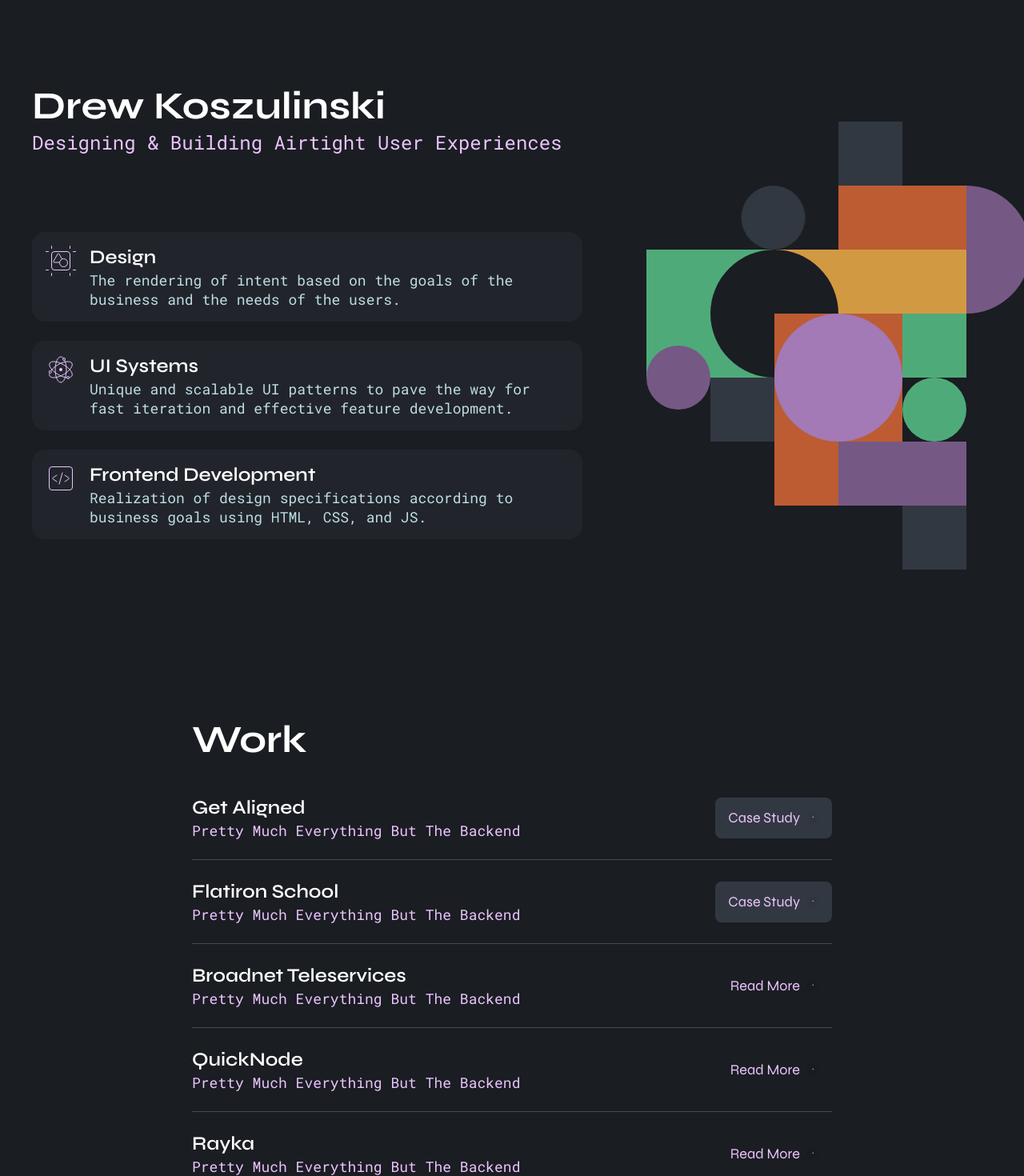
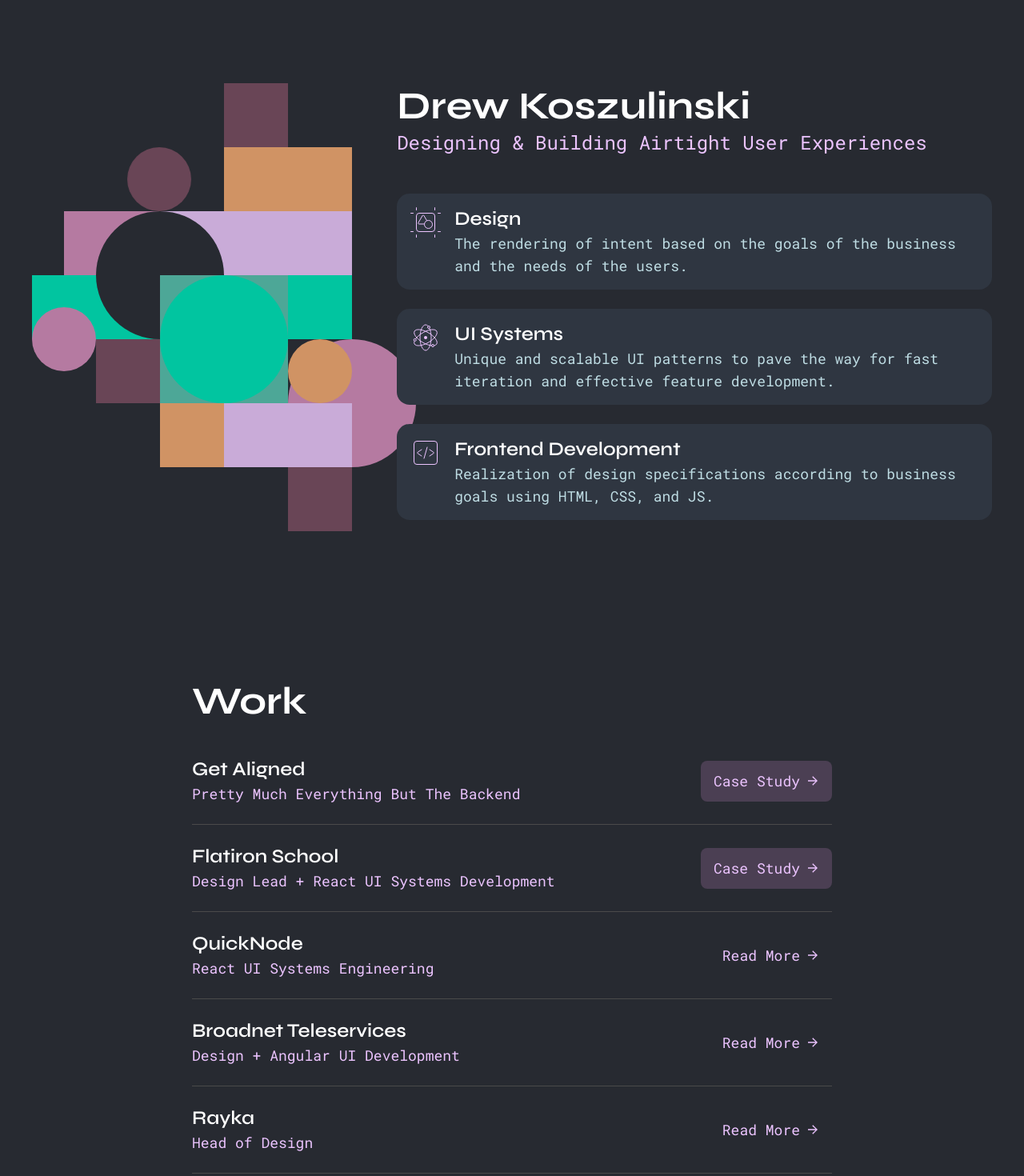
Before and after one commit to drewkoszulinski/dkosco-2024, a Next.js app: page / in a window 1280 px wide. Shown: the top 1470 px of the page at 80% size. Built offline with nearby package versions, Linux system fonts and the light colour scheme.

Commit message:
finished first pass on home page

```diff
--- /dev/null
+++ b/src/app/components/BioSection/BioSection.tsx
@@ -0,0 +1,50 @@
+import classNames from "classnames";
+import { Text } from "../Text";
+import { Button } from "../Button";
+import Image from "next/image";
+
+export const BioSection = () => {
+  return (
+    <div
+      className={classNames(
+        "flex flex-col w-full max-w-[50rem] py-8 pl-10 pr-36 bg-[var(--color-bg-secondary)] mx-auto rounded-xxl relative"
+      )}
+    >
+      <div className={classNames("mb-8")}>
+        <div className={classNames("mb-4")}>
+          <Text size="lg" as="h3">
+            Drew Koszulinski
+          </Text>
+          <Text color="highlight" as="h4" isMono>
+            Product Designer & Frontend Engineer
+          </Text>
+        </div>
+        <Text color="secondary">
+          Over the last decade, I have had the pleasure of refining my
+          methodology for designing and building reliable, scalable, and
+          repeatable user interfaces. At the center of this is the intersection
+          of business goals with the needs and expectations of the user. On the
+          outside is an elegant, accessible, and robust user experience. If
+          there’s anything I can help with, please get in touch!
+        </Text>
+      </div>
+      <div
+        className={classNames(
+          "absolute -top-4 -right-20 w-64 h-64 shadow-lg rounded-full bg-[var(--color-bg-secondary)] overflow-hidden border-[6px] border-[var(--color-bg-secondary)]"
+        )}
+      >
+        <Image
+          src="/bio-image.png"
+          fill
+          alt="A photo of Drew Koszulinski and his wife, product designer Zoë Knight"
+        />
+      </div>
+      <Button
+        href="https://drew61.typeform.com/to/dysVVM?typeform-source=dkos.co"
+        label="Send me a message"
+        rightAccessory="send"
+        variant="primary"
+      />
+    </div>
+  );
+};
--- /dev/null
+++ b/src/app/components/BioSection/index.ts
@@ -0,0 +1 @@
+export { BioSection } from './BioSection'
--- a/src/app/components/Button/Button.tsx
+++ b/src/app/components/Button/Button.tsx
@@ -3,6 +3,7 @@
 import classNames from "classnames";
 import Link from "next/link";
 import { Icon, IconNameProps } from "../Icon";
+import { roboto_mono } from "@/app/fonts";
 
 interface ButtonProps {
   label: string;
@@ -20,8 +21,9 @@
   const { variant = "primary", label, onClick, isDisabled, href } = props;
 
   const buttonClasses = classNames(
-    "transition-sm min-w-max rounded-md py-3 px-4",
+    "transition-sm min-w-max max-w-max rounded-md py-3 px-4",
     styles["button"],
+    roboto_mono.className,
     {
       [styles["button-primary"]]: variant === "primary" && !isDisabled,
       [styles["button-secondary"]]: variant === "secondary" && !isDisabled,
--- a/src/app/components/HeroAnimation/HeroAnimation.module.css
+++ b/src/app/components/HeroAnimation/HeroAnimation.module.css
@@ -1,10 +1,11 @@
 .animation-wrapper {
-  width: 25rem;
+  width: 46rem;
   height: 35rem;
-  margin-left: auto;
-  margin-right: 2rem;
-  margin-top: 7rem;
-  /* margin-right: var(--dimension-2); */
+  /* opacity: 0.8; */
+  z-index: -10;
+  /* margin-right: 4rem; */
+  /* margin-left: 2rem; */
+  margin-top: 4rem;
   position: relative;
 
   .shape {
@@ -18,7 +19,7 @@
   .shape.shape-1 {
     width: var(--dimension-1);
     height: var(--dimension-1);
-    background: var(--color-gray-800);
+    background: var(--color-eggplant-800);
     top: 0;
     left: var(--dimension-3);
     animation-name: shape-1;
@@ -27,7 +28,7 @@
   .shape.shape-2 {
     width: var(--dimension-1);
     height: var(--dimension-1);
-    background: var(--color-gray-800);
+    background: var(--color-eggplant-800);
     top: var(--dimension-1);
     left: var(--dimension-half);
     border-radius: var(--radius-full);
@@ -37,7 +38,7 @@
   .shape.shape-3 {
     width: var(--dimension-2);
     height: var(--dimension-1);
-    background: var(--color-orange-600);
+    background: var(--color-orange-400);
     top: var(--dimension-1);
     left: var(--dimension-2);
     animation-name: shape-3;
@@ -46,7 +47,7 @@
   .shape.shape-4 {
     width: var(--dimension-1);
     height: var(--dimension-1);
-    background: var(--color-orange-400);
+    background: var(--color-purple-400);
     top: var(--dimension-1);
     left: var(--dimension-4);
     animation-name: shape-4;
@@ -54,13 +55,20 @@
   }
 
 
-  .shape.shape-5 {
+  .shape.shape-5a {
     width: var(--dimension-2);
-    height: var(--dimension-2);
+    height: var(--dimension-1);
+    background-color: var(--color-purple-600);
+    top: var(--dimension-2);
+    left: var(--dimension-half);
+  }
+
+  .shape.shape-5b {
+    width: var(--dimension-2);
+    height: var(--dimension-1);
     background-color: var(--color-green-400);
-    top: var(--dimension-2);
+    top: var(--dimension-3);
     left: 0;
-    animation-name: shape-5;
   }
 
   .shape.shape-6 {
@@ -77,7 +85,7 @@
   .shape.shape-7 {
     width: var(--dimension-2);
     height: var(--dimension-1);
-    background: var(--color-orange-400);
+    background: var(--color-purple-400);
     top: var(--dimension-2);
     left: var(--dimension-2);
   }
@@ -95,7 +103,7 @@
   .shape.shape-9 {
     width: var(--dimension-2);
     height: var(--dimension-2);
-    background: var(--color-orange-600);
+    background: var(--color-green-600);
     top: var(--dimension-3);
     left: var(--dimension-2);
     z-index: 20;
@@ -105,7 +113,7 @@
   .shape.shape-10 {
     width: var(--dimension-2);
     height: var(--dimension-2);
-    background: var(--color-purple-400);
+    background: var(--color-green-400);
     top: var(--dimension-3);
     left: var(--dimension-2);
     border-radius: var(--radius-full);
@@ -125,7 +133,7 @@
   .shape.shape-12 {
     width: var(--dimension-1);
     height: var(--dimension-1);
-    background: var(--color-gray-800);
+    background: var(--color-eggplant-800);
     top: var(--dimension-4);
     left: var(--dimension-1);
   }
@@ -133,7 +141,7 @@
   .shape.shape-13 {
     width: var(--dimension-1);
     height: var(--dimension-1);
-    background: var(--color-green-400);
+    background: var(--color-orange-400);
     top: var(--dimension-4);
     left: var(--dimension-4);
     border-radius: var(--radius-full);
@@ -145,7 +153,7 @@
   .shape.shape-14 {
     width: var(--dimension-1);
     height: var(--dimension-1);
-    background: var(--color-orange-600);
+    background: var(--color-orange-400);
     top: var(--dimension-5);
     left: var(--dimension-2);
   }
@@ -153,7 +161,7 @@
   .shape.shape-15 {
     width: var(--dimension-2);
     height: var(--dimension-1);
-    background: var(--color-purple-600);
+    background: var(--color-purple-400);
     top: var(--dimension-5);
     left: var(--dimension-3);
   }
@@ -161,7 +169,7 @@
   .shape.shape-16 {
     width: var(--dimension-1);
     height: var(--dimension-1);
-    background: var(--color-gray-800);
+    background: var(--color-eggplant-800);
     top: var(--dimension-6);
     left: var(--dimension-4);
   }
@@ -170,10 +178,10 @@
     width: var(--dimension-2);
     height: var(--dimension-2);
     background: var(--color-purple-600);
-    top: var(--dimension-1);
+    top: var(--dimension-4);
     left: var(--dimension-4);
     border-radius: var(--radius-full);
-    z-index: -10;
+    z-index: -20;
     animation-name: shape-17;
   }
 }
@@ -216,25 +224,25 @@
 @keyframes shape-8 {
   0% {transform: rotatex(0deg); background: var(--color-purple-600);}
   76% {transform: rotatex(0deg); background: var(--color-purple-600);}
-  79% {transform: rotatex(180deg); background: var(--color-orange-600);}
-  100% {transform: rotatex(180deg); background: var(--color-orange-600);}
+  79% {transform: rotatex(180deg); background: var(--color-orange-400);}
+  100% {transform: rotatex(180deg); background: var(--color-orange-400);}
 }
 
 @keyframes shape-9 {
   0% {
-    background: var(--color-orange-600);
+    background: var(--color-green-600);
     transform: rotatex(0);
   }
   72% {
-    background: var(--color-orange-600);
+    background: var(--color-green-600);
     transform: rotatex(0);
   }
   79% {
-    background: var(--color-purple-400);
+    background: var(--color-green-400);
     transform: rotatex(180deg);
   }
   100% {
-    background: var(--color-purple-400);
+    background: var(--color-green-400);
     transform: rotatex(180deg);
   }
 }
@@ -255,7 +263,14 @@
   42% {
     transform: scaleY(1) translateY(5rem);
   }
+  72% {
+    background: var(--color-green-400);
+  }
+  79% {
+    background: var(--color-green-600);
+  }
   100% {
+    background: var(--color-green-600);
     transform:  scaleY(1) translateY(5rem);
   }
 }
@@ -263,21 +278,23 @@
 @keyframes shape-13 {
   0% {
     transform: translateY(0);
+    background: var(--color-orange-400);
   }
   35% {
     transform: translateY(0);
+    background: var(--color-orange-400);
   }
   38% {
     transform: translateY(var(--dimension-1));
-    background: var(--color-green-400);
+    background: var(--color-orange-400);
   }
   39% {
     transform: translateY(calc(var(--dimension-1) * -1));
-    background: var(--color-gray-800);
+    background: var(--color-purple-600);
   }
   100% {
     transform: translateY(calc(var(--dimension-1) * -1));
-    background: var(--color-gray-800);
+    background: var(--color-purple-600);
   }
 }
 
--- a/src/app/components/HeroAnimation/HeroAnimation.tsx
+++ b/src/app/components/HeroAnimation/HeroAnimation.tsx
@@ -8,7 +8,8 @@
       <div className={classNames(styles["shape"], styles["shape-2"])}></div>
       <div className={classNames(styles["shape"], styles["shape-3"])}></div>
       <div className={classNames(styles["shape"], styles["shape-4"])}></div>
-      <div className={classNames(styles["shape"], styles["shape-5"])}></div>
+      <div className={classNames(styles["shape"], styles["shape-5a"])}></div>
+      <div className={classNames(styles["shape"], styles["shape-5b"])}></div>
       <div className={classNames(styles["shape"], styles["shape-6"])}></div>
       <div className={classNames(styles["shape"], styles["shape-7"])}></div>
       <div className={classNames(styles["shape"], styles["shape-8"])}></div>
--- a/src/app/components/Icon/IconList.tsx
+++ b/src/app/components/Icon/IconList.tsx
@@ -35,55 +35,16 @@
     <svg
       width="100%"
       height="100%"
-      viewBox="0 0 76 77"
-      fill="transparent"
+      viewBox="0 0 16 16"
+      fill="currentColor"
       xmlns="http://www.w3.org/2000/svg"
     >
-      <g filter="url(#filter0_d_46_4957)">
-        <path
-          fillRule="evenodd"
-          clipRule="evenodd"
-          d="M41.4486 35.1667H32V33.8334H41.4486L37.2533 29.6381L38.1961 28.6953L44.0009 34.5001L38.1961 40.3048L37.2533 39.362L41.4486 35.1667Z"
-          fill="#ECC4FF"
-        />
-      </g>
-      <defs>
-        <filter
-          id="filter0_d_46_4957"
-          x="-2"
-          y="-1.5"
-          width="80"
-          height="80"
-          filterUnits="userSpaceOnUse"
-          color-interpolation-filters="sRGB"
-        >
-          <feFlood flood-opacity="0" result="BackgroundImageFix" />
-          <feColorMatrix
-            in="SourceAlpha"
-            type="matrix"
-            values="0 0 0 0 0 0 0 0 0 0 0 0 0 0 0 0 0 0 127 0"
-            result="hardAlpha"
-          />
-          <feOffset dy="4" />
-          <feGaussianBlur stdDeviation="16" />
-          <feComposite in2="hardAlpha" operator="out" />
-          <feColorMatrix
-            type="matrix"
-            values="0 0 0 0 0 0 0 0 0 0 0 0 0 0 0 0 0 0 0.75 0"
-          />
-          <feBlend
-            mode="normal"
-            in2="BackgroundImageFix"
-            result="effect1_dropShadow_46_4957"
-          />
-          <feBlend
-            mode="normal"
-            in="SourceGraphic"
-            in2="effect1_dropShadow_46_4957"
-            result="shape"
-          />
-        </filter>
-      </defs>
+      <path
+        fillRule="evenodd"
+        clipRule="evenodd"
+        d="M11.4486 8.66672H2V7.33338H11.4486L7.25334 3.13812L8.19615 2.19531L14.0009 8.00005L8.19615 13.8048L7.25334 12.862L11.4486 8.66672Z"
+        fill="currentColor"
+      />
     </svg>
   ),
   code: (
--- a/src/app/components/Text/Text.tsx
+++ b/src/app/components/Text/Text.tsx
@@ -18,11 +18,9 @@
   return (
     <Tag
       className={classNames("max-w-full", {
-        "font-reg": props.isMono === true,
-
         "text-xl": size === "xl",
         "text-lg": size === "lg",
-        "text-md font-reg": size === "md",
+        "text-md font-medium": size === "md",
         "font-bold": size === "xl" && !props.isMono,
         "font-semibold": size === "lg" && !props.isMono,
 
@@ -30,6 +28,7 @@
         "text-[var(--color-text-secondary)]": color === "secondary",
         "text-[var(--color-text-highlight)]": color === "highlight",
 
+        "font-reg": props.isMono === true,
         [roboto_mono.className]: props.isMono === true,
       })}
     >
--- a/src/app/globals.css
+++ b/src/app/globals.css
@@ -3,13 +3,13 @@
 @tailwind utilities;
 
 :root {
-  --color-bg-primary: #1A1D22;
-  --color-bg-secondary: #21252B;
-  --color-bg-tertiary: #323841;
+  --color-bg-primary: #272A31;
+  --color-bg-secondary: #2F3641;
+  --color-bg-tertiary: #4b3f53;
   --color-bg-button-primary: var(--color-bg-tertiary);
   --color-bg-button-primary-hover: #584362;
   --color-bg-button-secondary: transparent;
-  --color-bg-button-secondary-hover: #3B2D41;
+  --color-bg-button-secondary-hover: #423448;
 
   --color-text-primary: #ffffff;
   --color-text-secondary: #BFDDE4;
@@ -21,12 +21,12 @@
   --color-border-primary: #4A4A4A;
   --color-border-focus-ring: #7a5c88;
 
-  --color-gray-800: var(--color-bg-tertiary);
-  --color-purple-600: #765885;
-  --color-purple-400: #A379B6;
-  --color-orange-600: #BD5C32;
-  --color-orange-400: #D29943;
-  --color-green-400: #4EAB79;
+  --color-eggplant-800: #694556;
+  --color-purple-600: #B57AA1;
+  --color-purple-400: #C9ABD8;
+  --color-orange-400: #D09364;
+  --color-green-400: #01C5A0;
+  --color-green-600: #4DA797;
 
   --font-size-md: 1.125rem;
 
--- a/src/app/page.tsx
+++ b/src/app/page.tsx
@@ -4,16 +4,14 @@
 import { HomepageCard } from "./components/HomepageCard";
 import { HeroAnimation } from "./components/HeroAnimation/HeroAnimation";
 import { WorkListItem } from "./components/WorkListItem";
+import { BioSection } from "./components/BioSection";
 
 export default function Home() {
   return (
     <main className="flex flex-col gap-y-[11.5rem] min-h-screen px-10 pt-10 pb-40">
       <div className={classNames("w-full max-w-[75rem] mx-auto flex")}>
-        <div
-          className={classNames(
-            "flex flex-col gap-y-24 w-full max-w-[43rem] pt-16"
-          )}
-        >
+        <HeroAnimation />
+        <div className={classNames("flex flex-col gap-y-12 w-full pt-16")}>
           <div className={classNames("flex flex-col w-full")}>
             <Text size="xl" as="h1">
               Drew Koszulinski
@@ -40,7 +38,6 @@
             />
           </div>
         </div>
-        <HeroAnimation />
       </div>
 
       <div
@@ -60,30 +57,31 @@
           />
           <WorkListItem
             title="Flatiron School"
-            subtitle="Pretty Much Everything But The Backend"
-            href="/get-aligned"
+            subtitle="Design Lead + React UI Systems Development"
+            href="/flatiron"
             buttonLabel="Case Study"
           />
           <WorkListItem
-            title="Broadnet Teleservices"
-            subtitle="Pretty Much Everything But The Backend"
-            href="/get-aligned"
+            title="QuickNode"
+            subtitle="React UI Systems Engineering"
+            href="/qn"
             buttonLabel="Read More"
           />
           <WorkListItem
-            title="QuickNode"
-            subtitle="Pretty Much Everything But The Backend"
-            href="/get-aligned"
+            title="Broadnet Teleservices"
+            subtitle="Design + Angular UI Development"
+            href="/broadnet"
             buttonLabel="Read More"
           />
           <WorkListItem
             title="Rayka"
-            subtitle="Pretty Much Everything But The Backend"
-            href="/get-aligned"
+            subtitle="Head of Design"
+            href="/rayka"
             buttonLabel="Read More"
           />
         </div>
       </div>
+      <BioSection />
     </main>
   );
 }
--- a/tailwind.config.ts
+++ b/tailwind.config.ts
@@ -10,19 +10,24 @@
     fontSize: {
       xl: ['3rem', '3.625rem'],
       lg: ['1.5rem', '2rem'],
-      md: ['1.125rem', '1.5rem'],
+      md: ['1.125rem', '1.75rem'],
     },
     fontWeight: {
       bold: '700',
       semibold: '600',
+      medium: '500',
       reg: '400',
     },
     borderRadius: {
+      xxl: '24px',
       xl: '16px',
       lg: '12px',
       md: '8px',
       sm: '4px',
       full: '9990px',
+    },
+    boxShadow: {
+      lg: '0px 8px 32px 0px rgba(0, 0, 0, 0.5)',
     },
     extend: {
     },
```
Also changed, not shown: public/bio-image.png (added).
